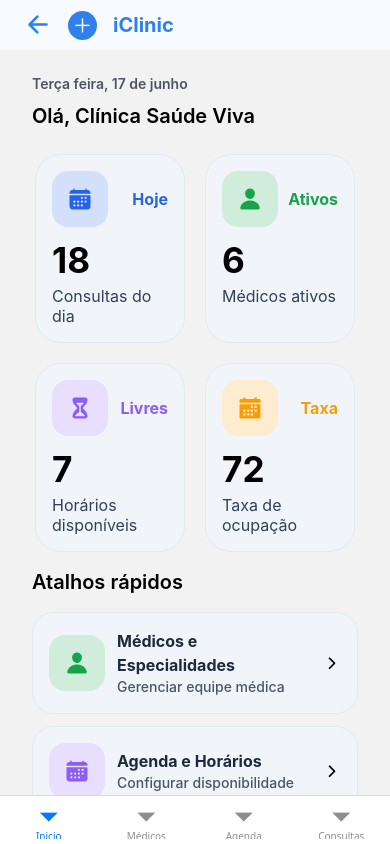
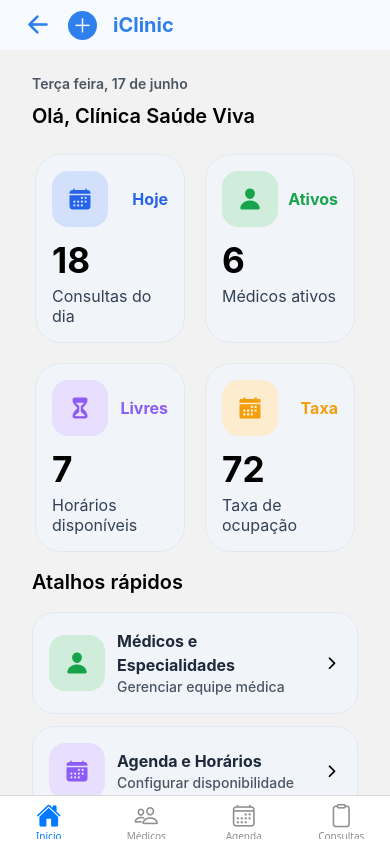
Before and after one commit to Jesus139749/iClinic, a React Native app: screen /DashboardClinica in a window 390 px wide. Built offline with nearby package versions, Linux system fonts and the light colour scheme.

Commit message:
feat(): adicionado ícones na barra tab das telas da clínica

```diff
--- a/src/screens/Clinica/tabs/clinicatab.routes.tsx
+++ b/src/screens/Clinica/tabs/clinicatab.routes.tsx
@@ -1,4 +1,5 @@
 import { createBottomTabNavigator } from '@react-navigation/bottom-tabs';
+import { Ionicons } from '@expo/vector-icons';
 import DashboardClinicaScreen from '../Dashboard/DashboardClinicaScreen';
 import { MedicosScreen } from '../Medicos/MedicosScreen';
 import { AgendaScreen } from '../Agenda/AgendaScreen';
@@ -12,21 +13,57 @@
             <Tab.Screen
                 name="Inicio"
                 component={DashboardClinicaScreen}
+                options={{
+                    tabBarIcon: ({ color, size, focused }) => (
+                        <Ionicons
+                            name={focused ? 'home' : 'home-outline'}
+                            size={size}
+                            color={color}
+                        />
+                    )
+                }}
             />
 
             <Tab.Screen
                 name="Médicos"
                 component={MedicosScreen}
+                options={{
+                    tabBarIcon: ({ color, size, focused }) => (
+                        <Ionicons
+                            name={focused ? 'people' : 'people-outline'}
+                            size={size}
+                            color={color}
+                        />
+                    )
+                }}
             />
 
             <Tab.Screen
                 name="Agenda"
                 component={AgendaScreen}
+                options={{
+                    tabBarIcon: ({ color, size, focused }) => (
+                        <Ionicons
+                            name={focused ? 'calendar' : 'calendar-outline'}
+                            size={size}
+                            color={color}
+                        />
+                    )
+                }}
             />
 
             <Tab.Screen
                 name="Consultas"
                 component={ConsultasScreen}
+                options={{
+                    tabBarIcon: ({ color, size, focused }) => (
+                        <Ionicons
+                            name={focused ? 'clipboard' : 'clipboard-outline'}
+                            size={size}
+                            color={color}
+                        />
+                    )
+                }}
             />
         </Tab.Navigator>
     );
```
